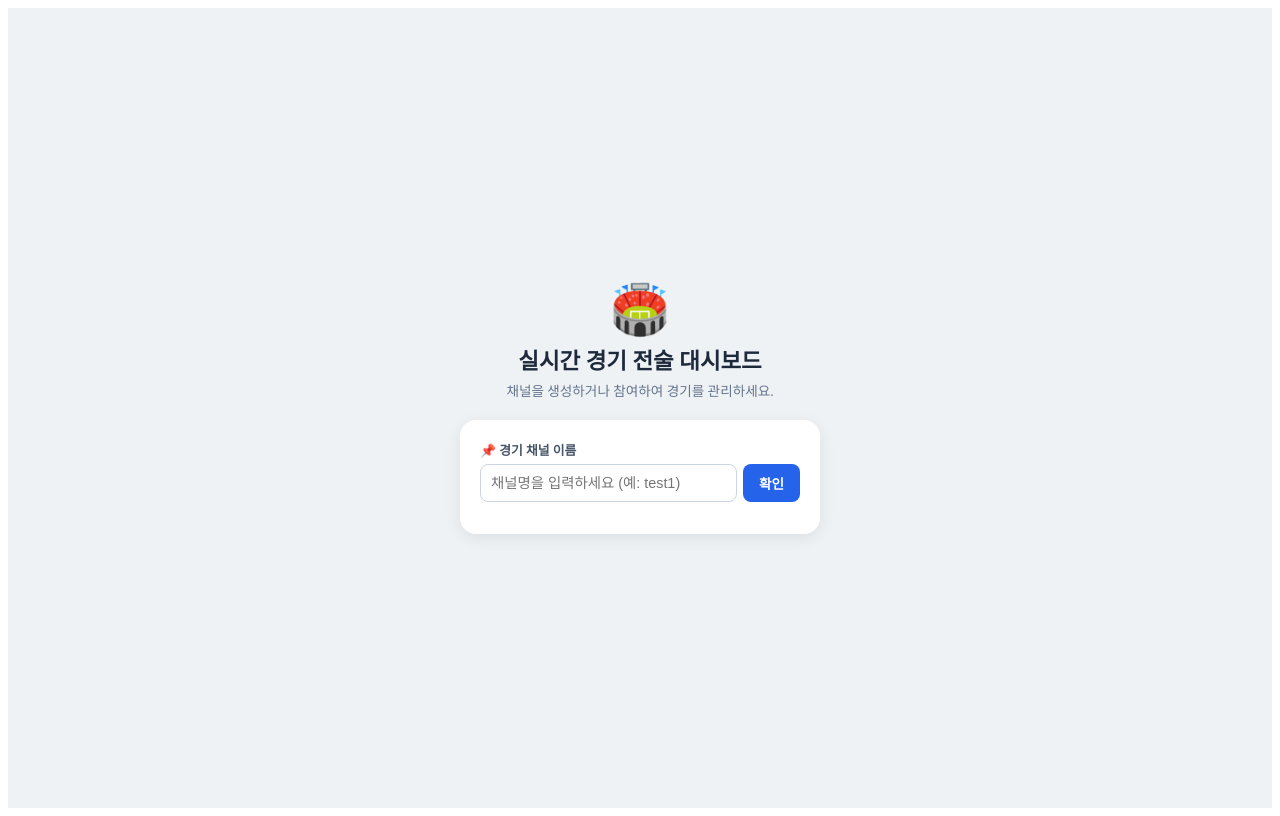
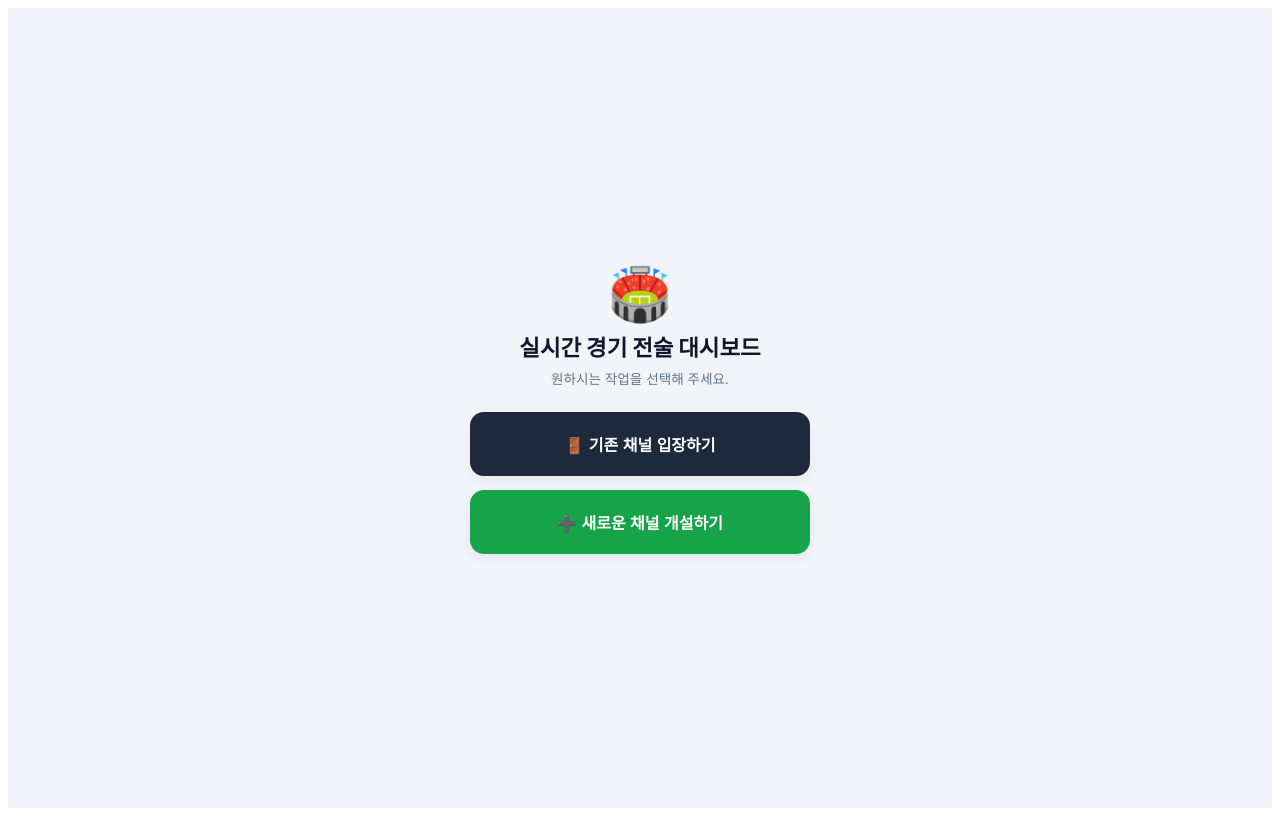
Before and after one commit to gaeriny/tactical-board-nuxt, a Nuxt app: page / in a window 1280 px wide. Built offline with nearby package versions, Linux system fonts and the light colour scheme.

Commit message:
index.vue 업데이트

```diff
--- a/pages/index.vue
+++ b/pages/index.vue
@@ -3,25 +3,63 @@
     <header class="lobby-header">
       <div class="logo">🏟️</div>
       <h1>실시간 경기 전술 대시보드</h1>
-      <p class="subtitle">채널을 생성하거나 참여하여 경기를 관리하세요.</p>
+      <p class="subtitle">원하시는 작업을 선택해 주세요.</p>
     </header>
 
-    <main class="lobby-card">
+    <div v-if="mode === ''" class="menu-selector-card">
+      <button @click="setMode('enter')" class="btn-menu enter-mode">🚪 기존 채널 입장하기</button>
+      <button @click="setMode('create')" class="btn-menu create-mode">➕ 새로운 채널 개설하기</button>
+    </div>
+
+    <main v-else-if="mode === 'create'" class="lobby-card">
+      <div class="back-zone">
+        <button @click="goBack" class="btn-back">⬅️ 처음으로</button>
+      </div>
+
       <div class="input-group">
-        <label>📌 경기 채널 이름</label>
+        <label>📌 개설할 채널 이름</label>
+        <input
+          type="text"
+          v-model.trim="channelName"
+          placeholder="예: test1, my-match"
+          class="normal-input"
+        />
+      </div>
+
+      <div class="input-group">
+        <label>📋 감독용 패스워드 설정</label>
+        <input type="password" v-model="newChannelPasswords.manager" placeholder="감독 진입용 암호" class="normal-input" />
+      </div>
+
+      <div class="input-group">
+        <label>📯 심판용 패스워드 설정</label>
+        <input type="password" v-model="newChannelPasswords.referee" placeholder="심판 진입용 암호" class="normal-input" />
+      </div>
+
+      <button @click="createNewChannel" class="btn-action create">✨ 경기 채널 신규 개설</button>
+    </main>
+
+    <main v-else-if="mode === 'enter'" class="lobby-card">
+      <div class="back-zone">
+        <button @click="goBack" class="btn-back">⬅️ 처음으로</button>
+      </div>
+
+      <div class="input-group">
+        <label>📌 입장할 채널 이름</label>
         <div class="search-box">
           <input
             type="text"
             v-model.trim="channelName"
-            placeholder="채널명을 입력하세요 (예: test1)"
+            placeholder="채널명을 입력하세요"
             @keyup.enter="checkChannelExistence"
+            :disabled="isChannelVerified"
           />
-          <button @click="checkChannelExistence" class="btn-primary">확인</button>
+          <button @click="checkChannelExistence" class="btn-primary" :disabled="isChannelVerified">조회</button>
         </div>
       </div>
 
-      <div v-if="channelStatus === 'exists'" class="status-zone">
-        <div class="alert-msg success">🟢 가동 중인 채널을 찾았습니다!</div>
+      <div v-if="isChannelVerified" class="verified-zone">
+        <div class="alert-msg success">🟢 [{{ channelName }}] 채널이 확인되었습니다.</div>
 
         <div class="role-selector">
           <label>진입 권한 선택</label>
@@ -33,27 +71,17 @@
         </div>
 
         <div v-if="selectedRole !== 'audience'" class="input-group">
-          <label>🔑 보안 비밀번호</label>
-          <input type="password" v-model="passwordInput" placeholder="비밀번호를 입력하세요" @keyup.enter="enterChannel" class="normal-input"/>
+          <label>🔑 해당 권한 비밀번호 입력</label>
+          <input
+            type="password"
+            v-model="passwordInput"
+            placeholder="비밀번호를 입력하세요"
+            @keyup.enter="enterChannel"
+            class="normal-input"
+          />
         </div>
 
-        <button @click="enterChannel" class="btn-action enter">🚪 채널 입장하기</button>
-      </div>
-
-      <div v-else-if="channelStatus === 'new'" class="status-zone">
-        <div class="alert-msg info">✨ 개설 가능한 새로운 채널명입니다.</div>
-
-        <div class="input-group">
-          <label>📋 감독용 패스워드 설정</label>
-          <input type="password" v-model="newChannelPasswords.manager" placeholder="감독 진입 시 사용할 암호" class="normal-input" />
-        </div>
-
-        <div class="input-group">
-          <label>📯 심판용 패스워드 설정</label>
-          <input type="password" v-model="newChannelPasswords.referee" placeholder="심판 진입 시 사용할 암호" class="normal-input" />
-        </div>
-
-        <button @click="createNewChannel" class="btn-action create">➕ 새 경기 채널 개설</button>
+        <button @click="enterChannel" class="btn-action enter">🚪 채널 진입하기</button>
       </div>
     </main>
   </div>
@@ -64,8 +92,11 @@ import { ref, reactive } from 'vue'
 import { useRouter } from 'vue-router'
 
 const router = useRouter()
+
+// 상태 제어 변수
+const mode = ref('') // '', 'create', 'enter'
 const channelName = ref('')
-const channelStatus = ref('')
+const isChannelVerified = ref(false)
 const selectedRole = ref('audience')
 const passwordInput = ref('')
 
@@ -76,34 +107,66 @@ const newChannelPasswords = reactive({
 
 const fetchedPasswords = ref(null)
 
+// 모드 전환 핸들러
+const setMode = (targetMode) => {
+  mode.value = targetMode
+  goBackClear()
+}
+
+// 초기화 처리
+const goBackClear = () => {
+  channelName.value = ''
+  isChannelVerified.value = false
+  selectedRole.value = 'audience'
+  passwordInput.value = ''
+  newChannelPasswords.manager = ''
+  newChannelPasswords.referee = ''
+  fetchedPasswords.value = null
+}
+
+const goBack = () => {
+  mode.value = ''
+  goBackClear()
+}
+
+// 1. 기존 채널 실존 여부 원격 조회
 const checkChannelExistence = async () => {
   if (!channelName.value) return alert('채널명을 입력해 주세요!')
-
-  channelStatus.value = ''
-  fetchedPasswords.value = null
-  passwordInput.value = ''
 
   try {
     const cacheBuster = Date.now()
     const response = await fetch(`https://tactical-board-nuxt-default-rtdb.firebaseio.com/matches/${channelName.value}.json?_cb=${cacheBuster}`)
     const data = await response.json()
 
+    // 데이터가 있고 올바른 방 구조일 때만 통과
     if (data && data !== 'null' && data.passwords) {
       fetchedPasswords.value = data.passwords
-      channelStatus.value = 'exists'
+      isChannelVerified.value = true
     } else {
-      channelStatus.value = 'new'
+      alert('❌ 존재하지 않는 채널입니다. 채널명을 다시 확인하시거나 새로 개설해 주세요.')
+      isChannelVerified.value = false
     }
   } catch (err) {
     console.error(err)
-    alert('채널 확인 중 오류가 발생했습니다.')
+    alert('채널 조회 중 통신 오류가 발생했습니다.')
   }
 }
 
+// 2. 신규 채널 데이터 생성 바인딩
 const createNewChannel = async () => {
+  if (!channelName.value) return alert('개설할 채널 이름을 입력해 주세요!')
   if (!newChannelPasswords.manager || !newChannelPasswords.referee) {
-    return alert('감독 및 심판 비밀번호를 모두 지정해주세요!')
+    return alert('감독 및 심판 비밀번호를 모두 지정해야 개설할 수 있습니다!')
   }
+
+  // 중복 개설 방지 실시간 락 체크
+  try {
+    const checkResp = await fetch(`https://tactical-board-nuxt-default-rtdb.firebaseio.com/matches/${channelName.value}.json`)
+    const checkData = await checkResp.json()
+    if (checkData && checkData !== 'null') {
+      return alert('⚠️ 이미 존재하는 채널명입니다. 다른 이름을 사용해 주세요.')
+    }
+  } catch (e) {}
 
   const initialSchema = {
     scores: { home: 0, away: 0 },
@@ -124,24 +187,26 @@ const createNewChannel = async () => {
       method: 'PUT',
       body: JSON.stringify(initialSchema)
     })
-    alert(`🎉 [${targetName}] 채널이 개설되었습니다.`);
-    // 생성 직후 바로 관중뷰로 리다이렉트 시 Object 깨짐 방지 처리
+    alert(`🎉 [${targetName}] 채널이 성공적으로 개설되었습니다! 관중 뷰로 진입합니다.`)
     router.push(`/match/${targetName}`)
   } catch (err) {
-    alert('채널 생성 실패')
+    alert('채널 생성 처리에 실패했습니다.')
   }
 }
 
+// 3. 비밀번호 매칭 후 최종 라우팅 권한 진입
 const enterChannel = () => {
   const targetName = String(channelName.value)
 
+  // 관중은 패스워드 프리패스
   if (selectedRole.value === 'audience') {
     router.push(`/match/${targetName}`)
     return
   }
 
+  // 비밀번호 검증 암호 대조
   if (!fetchedPasswords.value || !fetchedPasswords.value[selectedRole.value]) {
-    // 백업 진입 구조
+    alert('암호 구조가 누락된 방입니다. 강제 입장 처리합니다.')
     router.push(`/match/${targetName}/${selectedRole.value}`)
     return
   }
@@ -149,33 +214,49 @@ const enterChannel = () => {
   if (passwordInput.value === fetchedPasswords.value[selectedRole.value]) {
     router.push(`/match/${targetName}/${selectedRole.value}`)
   } else {
-    alert('❌ 비밀번호가 올바르지 않습니다.')
+    alert('❌ 비밀번호가 일치하지 않습니다. 다시 확인해 주세요!')
   }
 }
 </script>
 
 <style scoped>
-.lobby-container { min-height: 100vh; background-color: #eef2f5; display: flex; flex-direction: column; align-items: center; justify-content: center; padding: 20px; box-sizing: border-box; }
-.lobby-header { text-align: center; margin-bottom: 20px; }
-.logo { font-size: 3rem; margin-bottom: 5px; }
-.lobby-header h1 { font-size: 1.4rem; color: #1e293b; margin: 0 0 5px 0; font-weight: bold; }
+.lobby-container { min-height: 100vh; background-color: #f1f5f9; display: flex; flex-direction: column; align-items: center; justify-content: center; padding: 20px; box-sizing: border-box; font-family: -apple-system, sans-serif; }
+.lobby-header { text-align: center; margin-bottom: 24px; }
+.logo { font-size: 3.2rem; margin-bottom: 5px; }
+.lobby-header h1 { font-size: 1.4rem; color: #0f172a; margin: 0 0 6px 0; font-weight: 800; }
 .lobby-header .subtitle { font-size: 0.85rem; color: #64748b; margin: 0; }
-.lobby-card { background: white; border-radius: 16px; padding: 20px; width: 100%; max-width: 360px; box-shadow: 0 4px 16px rgba(0,0,0,0.08); box-sizing: border-box; }
-.input-group { display: flex; flex-direction: column; gap: 5px; margin-bottom: 12px; width: 100%; }
-.input-group label { font-size: 0.8rem; font-weight: bold; color: #475569; }
+
+/* 1단계 메뉴 대형 버튼 선택 창 */
+.menu-selector-card { display: flex; flex-direction: column; gap: 14px; width: 100%; max-width: 340px; }
+.btn-menu { width: 100%; padding: 20px 0; border: none; border-radius: 14px; font-size: 1rem; font-weight: bold; cursor: pointer; color: white; box-shadow: 0 4px 12px rgba(0,0,0,0.06); transition: transform 0.1s; }
+.btn-menu:active { transform: scale(0.98); }
+.enter-mode { background: #1e293b; }
+.create-mode { background: #16a34a; }
+
+/* 2단계 공용 카드 템플릿 */
+.lobby-card { background: white; border-radius: 18px; padding: 22px; width: 100%; max-width: 350px; box-shadow: 0 10px 25px rgba(0,0,0,0.05); box-sizing: border-box; }
+.back-zone { margin-bottom: 15px; }
+.btn-back { background: none; border: none; color: #64748b; font-size: 0.8rem; font-weight: bold; cursor: pointer; padding: 0; }
+
+.input-group { display: flex; flex-direction: column; gap: 6px; margin-bottom: 14px; width: 100%; box-sizing: border-box; }
+.input-group label { font-size: 0.8rem; font-weight: 700; color: #475569; }
 .search-box { display: flex; gap: 6px; width: 100%; }
-.search-box input { flex: 1; padding: 10px; border: 1px solid #cbd5e1; border-radius: 8px; font-size: 0.9rem; min-width: 0; }
-.normal-input { padding: 10px; border: 1px solid #cbd5e1; border-radius: 8px; font-size: 0.9rem; width: 100%; box-sizing: border-box; }
-.btn-primary { background: #2563eb; color: white; border: none; padding: 0 16px; border-radius: 8px; font-weight: bold; cursor: pointer; font-size: 0.85rem; }
-.status-zone { border-top: 1px dashed #cbd5e1; margin-top: 15px; padding-top: 15px; width: 100%; }
-.alert-msg { padding: 8px; border-radius: 6px; font-size: 0.8rem; font-weight: bold; margin-bottom: 12px; text-align: center; }
+.search-box input { flex: 1; padding: 11px; border: 1px solid #cbd5e1; border-radius: 8px; font-size: 0.9rem; min-width: 0; font-weight: bold; }
+.normal-input { padding: 11px; border: 1px solid #cbd5e1; border-radius: 8px; font-size: 0.9rem; width: 100%; box-sizing: border-box; }
+.btn-primary { background: #2563eb; color: white; border: none; padding: 0 18px; border-radius: 8px; font-weight: bold; cursor: pointer; font-size: 0.85rem; }
+.btn-primary:disabled { background: #cbd5e1; cursor: not-allowed; }
+
+/* 승인 통과 존 */
+.verified-zone { border-top: 1px dashed #e2e8f0; margin-top: 16px; padding-top: 16px; }
+.alert-msg { padding: 9px; border-radius: 8px; font-size: 0.8rem; font-weight: bold; margin-bottom: 14px; text-align: center; }
 .alert-msg.success { background: #f0fdf4; color: #166534; }
-.alert-msg.info { background: #eff6ff; color: #1e40af; }
-.role-selector { margin-bottom: 12px; }
-.role-btns { display: flex; gap: 4px; width: 100%; margin-top: 4px; }
-.role-btns button { flex: 1; padding: 8px 0; border: 1px solid #cbd5e1; background: #f8fafc; border-radius: 6px; font-size: 0.75rem; font-weight: bold; cursor: pointer; }
-.role-btns button.active { background: #1e293b; color: white; border-color: #1e293b; }
-.btn-action { width: 100%; padding: 12px 0; border: none; border-radius: 8px; font-weight: bold; font-size: 0.9rem; cursor: pointer; color: white; margin-top: 5px; }
-.btn-action.enter { background-color: #1e293b; }
-.btn-action.create { background-color: #166534; }
+
+.role-selector { margin-bottom: 14px; }
+.role-btns { display: flex; gap: 5px; width: 100%; margin-top: 5px; }
+.role-btns button { flex: 1; padding: 10px 0; border: 1px solid #cbd5e1; background: #f8fafc; border-radius: 7px; font-size: 0.75rem; font-weight: bold; cursor: pointer; color: #475569; }
+.role-btns button.active { background: #0f172a; color: white; border-color: #0f172a; }
+
+.btn-action { width: 100%; padding: 13px 0; border: none; border-radius: 8px; font-weight: bold; font-size: 0.95rem; cursor: pointer; color: white; margin-top: 8px; box-shadow: 0 4px 10px rgba(0,0,0,0.05); }
+.btn-action.enter { background-color: #0f172a; }
+.btn-action.create { background-color: #15803d; }
 </style>
```
